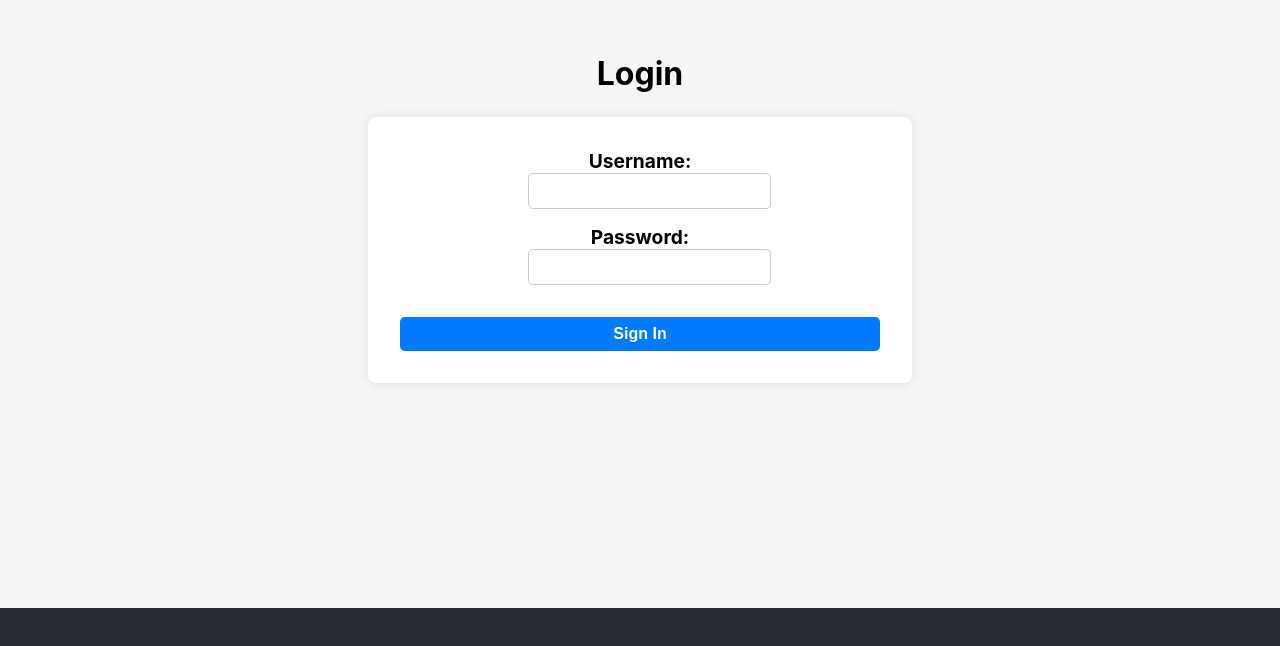
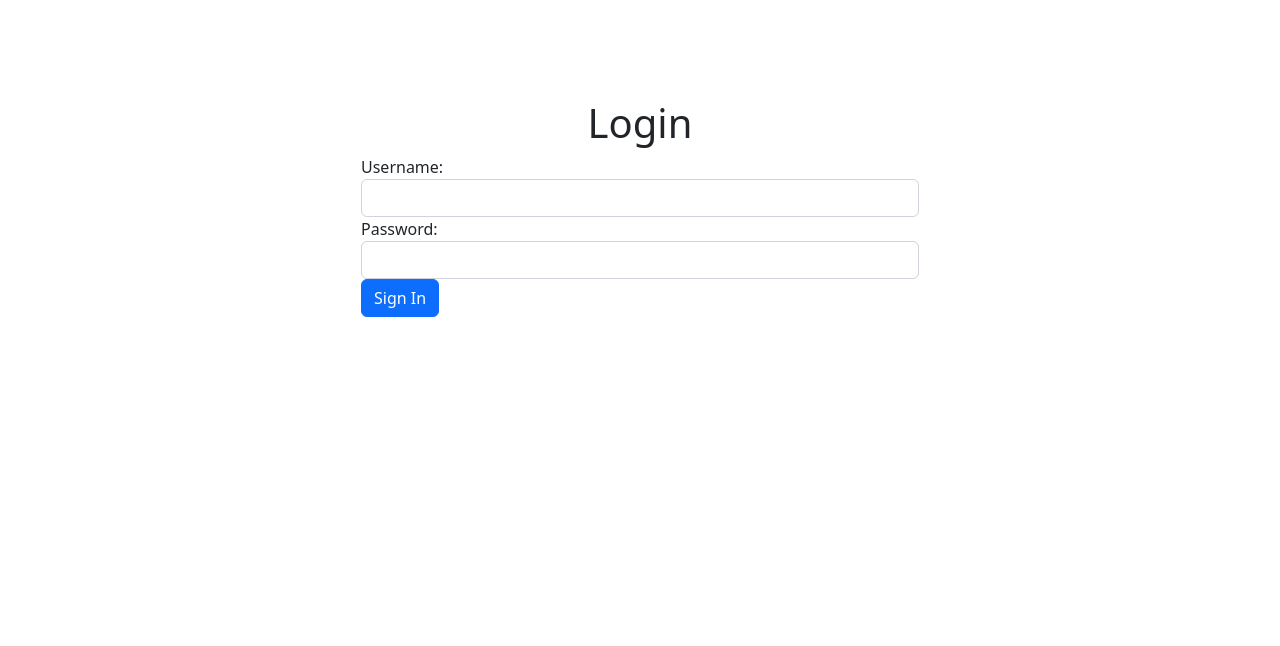
Before and after one commit to KfirHemo/WebProject-client, a React (Create React App) app: page /manager in a window 1280 px wide. Shown: the part 192-838 px from the top of the page. After the commit the page ends 800 px from the top, so only its background shows below. Built offline with nearby package versions, Linux system fonts and the light colour scheme.

Commit message:
navigation, bootstrap, localstorage user.

```diff
--- a/package.json
+++ b/package.json
@@ -6,8 +6,11 @@
     "@testing-library/jest-dom": "^5.16.5",
     "@testing-library/react": "^13.4.0",
     "@testing-library/user-event": "^13.5.0",
+    "bootstrap": "^5.2.3",
     "react": "^18.2.0",
     "react-dom": "^18.2.0",
+    "react-router": "^6.11.1",
+    "react-router-dom": "^6.11.1",
     "react-scripts": "5.0.1",
     "web-vitals": "^2.1.4"
   },
--- a/src/App.js
+++ /dev/null
@@ -1,16 +0,0 @@
-import logo from './logo.svg';
-import './App.css';
-import LoginPage from './LoginPage';
-
-
-function App() {
-  return (
-    <div className="App">
-      <LoginPage />
-      <header className="App-header">
-      </header>
-    </div>
-  );
-}
-
-export default App;
--- /dev/null
+++ b/src/App.jsx
@@ -0,0 +1,122 @@
+import 'bootstrap/dist/css/bootstrap.min.css';
+import React, { useState, useEffect } from 'react';
+import { Route, Routes, useNavigate } from 'react-router-dom';
+import ManagerPage from './ManagerPage';
+
+
+const App = () => {
+  const DB = [
+    { role: "manager", username: "man", password: "1234" },
+    { role: "teacher", username: "teach1", password: "4532" },
+    { role: "teacher", username: "teach2", password: "235wd" },
+    { role: "student", username: "stu1", password: "12345" },
+    { role: "student", username: "stu2", password: "12343" },
+  ];
+
+  const [username, setUsername] = useState('');
+  const [password, setPassword] = useState('');
+  const [user, setUser] = useState();
+
+  const handleLogout = () => {
+    setUser();
+    setUsername("");
+    setPassword("");
+    localStorage.clear();
+  };
+
+  useEffect(() => {
+    const loggedInUser = localStorage.getItem("user");
+    if (loggedInUser) {
+      const foundUser = loggedInUser;
+      setUser(JSON.parse(foundUser));
+    }
+  }, []);
+
+  const handleSubmit = async e => {
+    try {
+      e.preventDefault();
+      const user = { username, password };
+      // send the username and password to the server
+      /*const response = await axios.post(
+        "http://blogservice.herokuapp.com/api/login",
+        user
+      );*/
+      // set the state of the user
+      //setUser(response.data)
+      const foundUser = DB.filter(u => u.username === user.username && u.password === user.password);
+      if (foundUser.length) {
+        setUser(foundUser[0]);
+        // store the user in localStorage
+        localStorage.setItem('user', JSON.stringify(foundUser[0]));//response.data)
+        console.log(foundUser);//response.data)
+        await handleNavigation(foundUser);
+      }
+      else {
+        console.log(`${user.username} not found`);
+      }
+    } catch (e) {
+      console.log(e);
+    }
+  };
+  const navigate = useNavigate()
+
+  const handleNavigation = async (user) => {
+    switch (user[0].role) {
+      case 'manager':
+        navigate('/manager');
+        break;
+      case 'teacher':
+      case 'student':
+        break;
+    }
+  }
+
+
+  // if there's a user show the message below
+  if (user) {
+    return (
+      <div class="fixed-top fixed-right border p-3 custom-font">
+        <div class="mb-3">{user.username} is logged in</div>
+        <button class="btn btn-primary" onClick={handleLogout}>Logout</button>
+        <Routes>
+          <Route path="/manager" element={<ManagerPage />} />
+        </Routes>
+      </div>
+    );
+  }
+  // if there's no user, show the login form
+  return (
+    <div className="container d-flex align-items-center justify-content-center vh-100">
+      <div className="col-md-6">
+        <h1 className="text-center">Login</h1>
+        <form onSubmit={handleSubmit}>
+          <div className="form-group">
+            <label htmlFor="username">Username:</label>
+            <input
+              className="form-control"
+              type="text"
+              id="username"
+              value={username}
+              onChange={({ target }) => setUsername(target.value)}
+            />
+          </div>
+          <div className="form-group">
+            <label htmlFor="password">Password:</label>
+            <input
+              className="form-control"
+              type="password"
+              id="password"
+              value={password}
+              onChange={({ target }) => setPassword(target.value)}
+            />
+          </div>
+          <button className="btn btn-primary" type="submit">
+            Sign In
+          </button>
+        </form>
+      </div>
+    </div>
+  );
+};
+
+export default App;
--- a/src/LoginPage.css
+++ /dev/null
@@ -1,73 +0,0 @@
-.login-container {
-    display: flex;
-    flex-direction: column;
-    align-items: center;
-    justify-content: center;
-    height: 100vh;
-    background-color: #f5f5f5;
-  }
-
-  .login-title {
-    margin-bottom: 1.5rem;
-    font-size: 2rem;
-    font-weight: bold;
-    text-align: center;
-  }
-
-  .login-form {
-    display: flex;
-    flex-direction: column;
-    align-items: center;
-    justify-content: center;
-    width: 30rem;
-    padding: 2rem;
-    border-radius: 0.5rem;
-    box-shadow: 0px 0px 10px rgba(0, 0, 0, 0.1);
-    background-color: #fff;
-  }
-
-  .login-label {
-    display: flex;
-    flex-direction: column;
-    margin-bottom: 1rem;
-    font-size: 1.2rem;
-    font-weight: bold;
-  }
-
-  .login-input {
-    width: 100%;
-    padding: 0.5rem;
-    border-radius: 0.3rem;
-    border: 1px solid #ccc;
-    font-size: 1rem;
-  }
-
-  .login-button {
-    width: 100%;
-    margin-top: 1rem;
-    padding: 0.5rem;
-    border: none;
-    border-radius: 0.3rem;
-    background-color: #007bff;
-    color: #fff;
-    font-size: 1rem;
-    font-weight: bold;
-    cursor: pointer;
-  }
-  @media screen and (max-width: 600px) {
-    .login-form {
-      width: 80%;
-    }
-
-    .login-label {
-      font-size: 1rem;
-    }
-
-    .login-input {
-      font-size: 0.8rem;
-    }
-
-    .login-button {
-      font-size: 0.8rem;
-    }
-  }
--- a/src/LoginPage.js
+++ /dev/null
@@ -1,45 +0,0 @@
-import React, { useState } from 'react';
-import './LoginPage.css';
-
-const LoginPage = () => {
-  const [username, setUsername] = useState('');
-  const [password, setPassword] = useState('');
-
-  const handleUsernameChange = event => setUsername(event.target.value);
-  const handlePasswordChange = event => setPassword(event.target.value);
-
-  const handleSubmit = event => {
-    event.preventDefault();
-    console.log('username:', username);
-    console.log('password:', password);
-  };
-
-  return (
-    <div className="login-container">
-      <h1 className="login-title">Login</h1>
-      <form className="login-form" onSubmit={handleSubmit}>
-        <label className="login-label">
-          Username:
-          <input
-            className="login-input"
-            type="text"
-            value={username}
-            onChange={handleUsernameChange}
-          />
-        </label>
-        <label className="login-label">
-          Password:
-          <input
-            className="login-input"
-            type="password"
-            value={password}
-            onChange={handlePasswordChange}
-          />
-        </label>
-        <button className="login-button" type="submit">Sign In</button>
-      </form>
-    </div>
-  );
-};
-
-export default LoginPage;
--- /dev/null
+++ b/src/ManagerPage.jsx
@@ -0,0 +1,32 @@
+import React from 'react';
+import { Link } from 'react-router-dom';
+import 'bootstrap/dist/css/bootstrap.min.css'; // Import Bootstrap CSS
+
+const ManagerPage = () => {
+  const loggedInUser = localStorage.getItem("user");
+  if (loggedInUser) {
+    const user =  JSON.parse(loggedInUser);
+    if (user.role !== 'manager') {
+      return (
+        <div className="access-denied">
+          <h1>Access Denied</h1>
+          <p>Sorry, you do not have permission to access this page.</p>
+        </div>
+      );
+    }
+    return (
+      <div className="container d-flex flex-column align-items-center justify-content-center vh-100">
+        <h1 className="mb-4">Welcome {user ? user.username : "Blank"}</h1>
+        <div className="d-flex flex-column align-items-center">
+          <Link to="/users" className="mb-3">
+            <button className="btn btn-primary btn-lg">Manage Users</button>
+          </Link>
+          <Link to="/courses">
+            <button className="btn btn-primary btn-lg">Manage Courses</button>
+          </Link>
+        </div>
+      </div>
+    );
+  };
+}
+export default ManagerPage;
--- a/src/index.js
+++ b/src/index.js
@@ -3,11 +3,14 @@ import ReactDOM from 'react-dom/client';
 import './index.css';
 import App from './App';
 import reportWebVitals from './reportWebVitals';
+import { BrowserRouter as Router } from 'react-router-dom';
 
 const root = ReactDOM.createRoot(document.getElementById('root'));
 root.render(
   <React.StrictMode>
-    <App />
+    <Router>
+      <App />
+    </Router>
   </React.StrictMode>
 );
 
```
Also changed, not shown: 1 other file (tests, documents, lock files or other folders).
